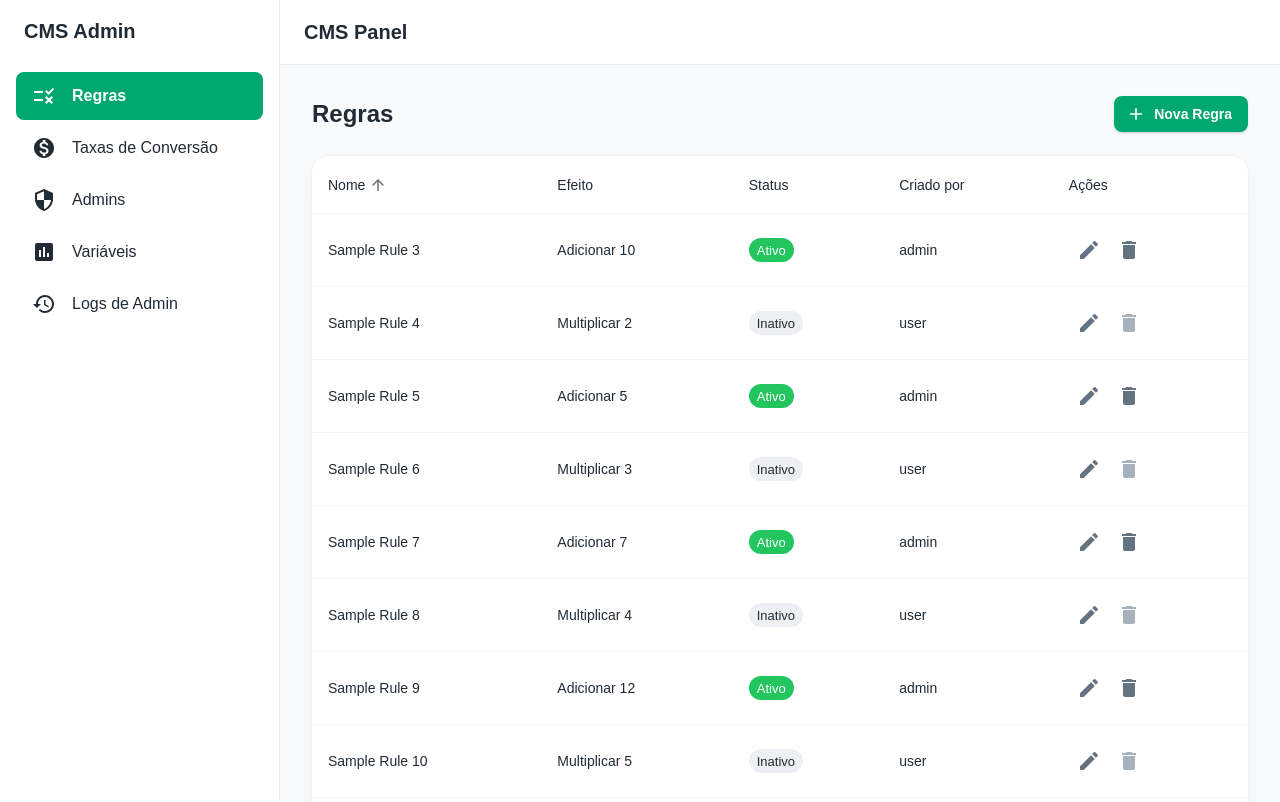
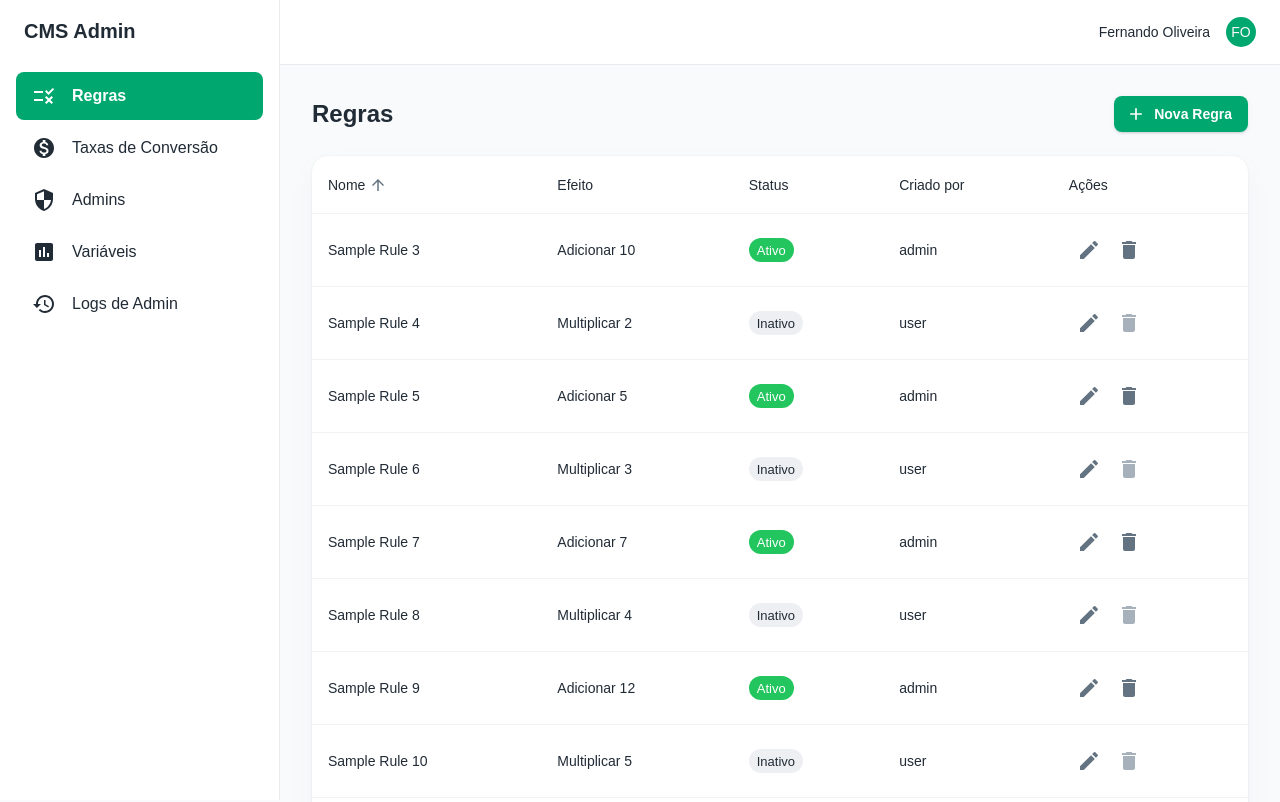
Before and after one commit to fefoliveira/cms-admin-llm-test, a React (Vite) app: page /dashboard/rules in a window 1280 px wide. Shown: the top 802 px of the page. Built offline with nearby package versions, Linux system fonts and the light colour scheme; no server answers.

Commit message:
feat: implement Header component and integrate authentication context in dashboard layout

```diff
--- /dev/null
+++ b/src/auth/hooks/index.ts
@@ -0,0 +1 @@
+export * from "./use-auth-context";
--- /dev/null
+++ b/src/auth/hooks/use-auth-context.ts
@@ -0,0 +1,14 @@
+import { useContext } from "react";
+
+import { AuthContext } from "../context/auth-context";
+
+// ----------------------------------------------------------------------
+
+export const useAuthContext = () => {
+  const context = useContext(AuthContext);
+
+  if (!context)
+    throw new Error("useAuthContext context must be use inside AuthProvider");
+
+  return context;
+};
--- /dev/null
+++ b/src/layouts/dashboard/header.tsx
@@ -0,0 +1,158 @@
+import {
+  Box,
+  AppBar,
+  Toolbar,
+  Typography,
+  IconButton,
+  Avatar,
+  Menu,
+  MenuItem,
+  Tooltip,
+  useTheme,
+} from "@mui/material";
+import {
+  Menu as MenuIcon,
+  Logout as LogoutIcon,
+  Person as PersonIcon,
+} from "@mui/icons-material";
+import { useState } from "react";
+import { useAuthContext } from "../../auth/hooks";
+
+// ----------------------------------------------------------------------
+
+interface HeaderProps {
+  onOpenDrawer: () => void;
+  drawerWidth: number;
+}
+
+export default function Header({ onOpenDrawer, drawerWidth }: HeaderProps) {
+  const theme = useTheme();
+  const { user, logout } = useAuthContext();
+  const [anchorEl, setAnchorEl] = useState<null | HTMLElement>(null);
+
+  const handleOpenMenu = (event: React.MouseEvent<HTMLElement>) => {
+    setAnchorEl(event.currentTarget);
+  };
+
+  const handleCloseMenu = () => {
+    setAnchorEl(null);
+  };
+
+  const handleLogout = async () => {
+    handleCloseMenu();
+    await logout();
+  };
+
+  // Função para gerar iniciais do nome
+  const getInitials = (name: string) => {
+    return name
+      .split(" ")
+      .map((word) => word[0])
+      .join("")
+      .toUpperCase()
+      .slice(0, 2);
+  };
+
+  return (
+    <AppBar
+      position="fixed"
+      sx={{
+        width: { md: `calc(100% - ${drawerWidth}px)` },
+        ml: { md: `${drawerWidth}px` },
+        bgcolor: "background.paper",
+        color: "text.primary",
+        boxShadow: "none",
+        borderBottom: `1px solid ${theme.palette.divider}`,
+      }}
+    >
+      <Toolbar>
+        <IconButton
+          color="inherit"
+          aria-label="open drawer"
+          edge="start"
+          onClick={onOpenDrawer}
+          sx={{ mr: 2, display: { md: "none" } }}
+        >
+          <MenuIcon />
+        </IconButton>
+
+        <Typography variant="h6" noWrap component="div" sx={{ flexGrow: 1 }}>
+          {/* Pode adicionar título da página atual aqui se necessário */}
+        </Typography>
+
+        <Box sx={{ display: "flex", alignItems: "center", gap: 2 }}>
+          <Typography
+            variant="body2"
+            sx={{ display: { xs: "none", sm: "block" } }}
+          >
+            {user?.displayName || "Usuário"}
+          </Typography>
+
+          <Tooltip title="Perfil do usuário">
+            <IconButton onClick={handleOpenMenu} sx={{ p: 0 }}>
+              <Avatar
+                sx={{
+                  bgcolor: "primary.main",
+                  width: 30,
+                  height: 30,
+                  fontSize: "0.875rem",
+                }}
+              >
+                {user?.displayName ? (
+                  getInitials(user.displayName)
+                ) : (
+                  <PersonIcon />
+                )}
+              </Avatar>
+            </IconButton>
+          </Tooltip>
+
+          <Menu
+            anchorEl={anchorEl}
+            open={Boolean(anchorEl)}
+            onClose={handleCloseMenu}
+            anchorOrigin={{
+              vertical: "bottom",
+              horizontal: "right",
+            }}
+            transformOrigin={{
+              vertical: "top",
+              horizontal: "right",
+            }}
+            PaperProps={{
+              sx: {
+                mt: 1,
+                minWidth: 180,
+              },
+            }}
+          >
+            <MenuItem onClick={handleCloseMenu} disabled>
+              <Box>
+                <Typography variant="subtitle2" sx={{ fontWeight: 600 }}>
+                  {user?.displayName || "Usuário"}
+                </Typography>
+                <Typography variant="body2" color="text.secondary">
+                  {user?.email || ""}
+                </Typography>
+                <Typography variant="caption" color="text.secondary">
+                  {user?.role === "super_admin"
+                    ? "Super Admin"
+                    : user?.role === "admin"
+                    ? "Admin"
+                    : user?.role === "moderator"
+                    ? "Moderador"
+                    : "Visualizador"}
+                </Typography>
+              </Box>
+            </MenuItem>
+
+            <MenuItem onClick={handleLogout}>
+              <LogoutIcon sx={{ mr: 1 }} />
+              Sair
+            </MenuItem>
+          </Menu>
+        </Box>
+      </Toolbar>
+    </AppBar>
+  );
+}
--- a/src/layouts/dashboard/index.tsx
+++ b/src/layouts/dashboard/index.tsx
@@ -3,21 +3,17 @@ import { Outlet } from "react-router-dom";
 import {
   Box,
   Drawer,
-  AppBar,
   Toolbar,
   Typography,
-  IconButton,
   List,
   ListItem,
   ListItemButton,
   ListItemIcon,
   ListItemText,
   useTheme,
-  useMediaQuery,
   Container,
 } from "@mui/material";
 import {
-  Menu as MenuIcon,
   Rule,
   MonetizationOn,
   People,
@@ -30,6 +26,7 @@ import { useIsMobile, useIsTablet } from "../../hooks/use-mobile";
 import { usePermissions } from "../../hooks/use-permissions";
 import { PermissionGuard } from "../../components/permission-guard";
 import { paths } from "../../routes/paths";
+import Header from "./header";
 
 // ----------------------------------------------------------------------
 
@@ -176,57 +173,14 @@ export default function DashboardLayout() {
 
   return (
     <Box sx={{ display: "flex", minHeight: "100vh" }}>
-      <AppBar
-        position="fixed"
-        elevation={isMobile ? 4 : 0}
-        sx={{
-          width: { sm: `calc(100% - ${drawerWidth}px)` },
-          ml: { sm: `${drawerWidth}px` },
-          backgroundColor: theme.palette.background.paper,
-          color: theme.palette.text.primary,
-          borderBottom: `1px solid ${theme.palette.divider}`,
-          zIndex: theme.zIndex.drawer + 1,
-        }}
-      >
-        <Toolbar
-          sx={{
-            minHeight: { xs: 56, sm: 64 },
-            px: { xs: 2, sm: 3 },
-          }}
-        >
-          <IconButton
-            color="inherit"
-            aria-label="open drawer"
-            edge="start"
-            onClick={handleDrawerToggle}
-            sx={{
-              mr: 2,
-              display: { sm: "none" },
-              color: theme.palette.text.primary,
-            }}
-          >
-            <MenuIcon />
-          </IconButton>
-          <Typography
-            variant={isMobile ? "h6" : "h5"}
-            noWrap
-            component="div"
-            sx={{
-              flexGrow: 1,
-              fontWeight: 600,
-              color: theme.palette.text.primary,
-            }}
-          >
-            CMS Panel
-          </Typography>
-        </Toolbar>
-      </AppBar>
+      {/* Header */}
+      <Header onOpenDrawer={handleDrawerToggle} drawerWidth={drawerWidth} />
 
       <Box
         component="nav"
         sx={{
-          width: { sm: drawerWidth },
-          flexShrink: { sm: 0 },
+          width: { md: drawerWidth },
+          flexShrink: { md: 0 },
         }}
       >
         {/* Mobile drawer */}
@@ -238,7 +192,7 @@ export default function DashboardLayout() {
             keepMounted: true, // Better open performance on mobile.
           }}
           sx={{
-            display: { xs: "block", sm: "none" },
+            display: { xs: "block", md: "none" },
             "& .MuiDrawer-paper": {
               boxSizing: "border-box",
               width: drawerWidth,
@@ -252,7 +206,7 @@ export default function DashboardLayout() {
         <Drawer
           variant="permanent"
           sx={{
-            display: { xs: "none", sm: "block" },
+            display: { xs: "none", md: "block" },
             "& .MuiDrawer-paper": {
               boxSizing: "border-box",
               width: drawerWidth,
@@ -270,7 +224,7 @@ export default function DashboardLayout() {
         component="main"
         sx={{
           flexGrow: 1,
-          width: { sm: `calc(100% - ${drawerWidth}px)` },
+          width: { md: `calc(100% - ${drawerWidth}px)` },
           minHeight: "100vh",
           backgroundColor: theme.palette.background.default,
         }}
```
